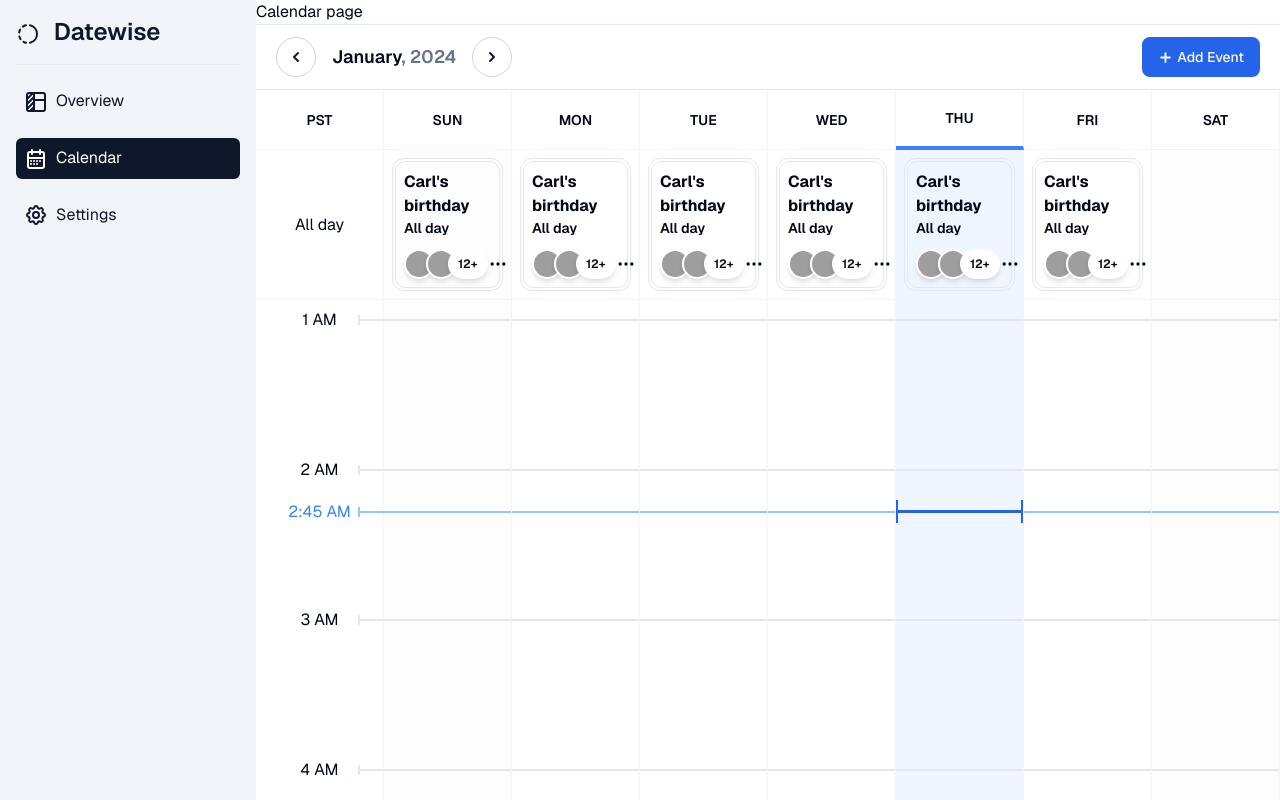
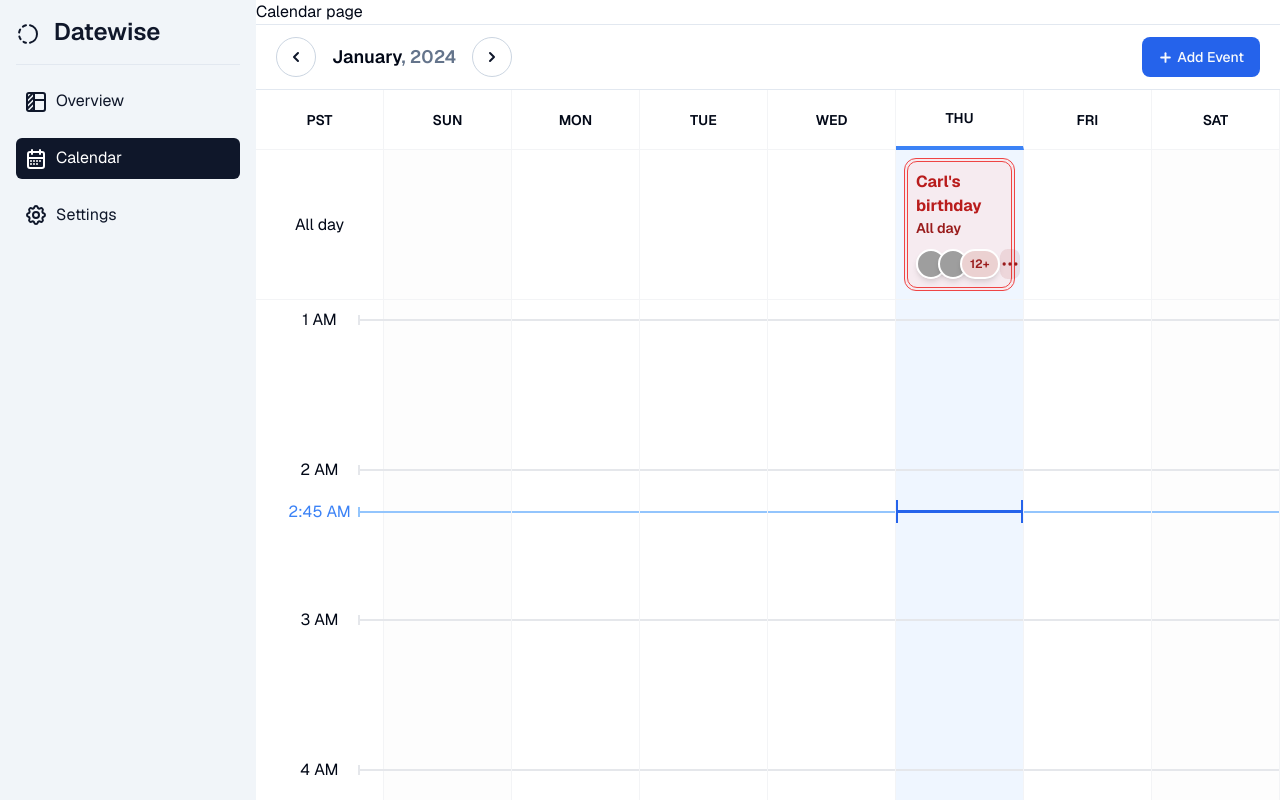
Before and after one commit to zshlabs/datewise, a Next.js app: page /calendar in a window 1280 px wide. Shown: the top 800 px of the page. Built offline with nearby package versions, Linux system fonts and the light colour scheme; grey boxes are pictures that could not be loaded; what tailwindcss-patterns would draw is missing.

Commit message:
ui: adds title and time props to event card

```diff
--- a/src/app/(application)/calendar/components/Calendar.tsx
+++ b/src/app/(application)/calendar/components/Calendar.tsx
@@ -69,12 +69,9 @@ const CalendarGrid = () => {
             className="border-b border-r border-gray-100 h-[150px] p-2"
           >
             {/* Events */}
-            {day == "Thursday" && <EventCard variant="green" />}
-            {day == "Tuesday" && <EventCard variant="red" />}
-            {day == "Monday" && <EventCard variant="yellow" />}
-            {day == "Wednesday" && <EventCard variant="orange" />}
-            {day == "Friday" && <EventCard variant="gray" />}
-            {day == "Sunday" && <EventCard variant="blue" />}
+            {day == "Thursday" && (
+              <EventCard variant="red" title="Carl's birthday" time="all-day" />
+            )}
           </div>
 
           {/* Hour rows */}
--- a/src/app/(application)/calendar/components/EventCard.tsx
+++ b/src/app/(application)/calendar/components/EventCard.tsx
@@ -3,19 +3,49 @@ import React from "react";
 
 interface Props {
   variant: "green" | "red" | "gray" | "orange" | "yellow" | "blue";
+  title: string;
+  time: "all-day" | { from: Date; to: Date };
 }
 
-function EventCard({ variant }: Props) {
+function EventCard({ variant, title, time }: Props) {
+  const startTime =
+    time != "all-day" &&
+    time.from.toLocaleTimeString("en-US", {
+      hour: "numeric",
+      minute: "numeric",
+      hour12: true,
+    });
+
+  const endTime =
+    time != "all-day" &&
+    time.to.toLocaleTimeString("en-US", {
+      hour: "numeric",
+      minute: "numeric",
+      hour12: true,
+    });
+
   return (
     <div
       className={`w-[100%] h-[100%] border border-${variant}-500 rounded-xl p-[2px] bg-${variant}-100/50`}
     >
+      {/* This div is to preload tailwind colors classes because it won't support dynamic variables */}
+      <div className="hidden">
+        <div className="border-green-500 bg-green-100/50 text-green-700 text-green-800 bg-green-800/20 bg-green-800/10"></div>
+        <div className="border-blue-500 bg-blue-100/50 text-blue-700 text-blue-800 bg-blue-800/20 bg-blue-800/10"></div>
+        <div className="border-red-500 bg-red-100/50 text-red-700 text-red-800 bg-red-800/20 bg-red-800/10"></div>
+        <div className="border-orange-500 bg-orange-100/50 text-orange-700 text-orange-800 bg-orange-800/20 bg-orange-800/10"></div>
+        <div className="border-yellow-500 bg-yellow-100/50 text-yellow-700 text-yellow-800 bg-yellow-800/20 bg-yellow-800/10"></div>
+        <div className="border-gray-500 bg-gray-100/50 text-gray-700 text-gray-800 bg-gray-800/20 bg-gray-800/10"></div>
+      </div>
+
       <div
         className={`w-[100%] h-[100%] border border-${variant}-500 rounded-[10px] p-2 flex flex-col`}
       >
         <div className="flex-1">
-          <h4 className={`font-bold text-${variant}-700`}>Carl's birthday</h4>
-          <p className={`text-${variant}-800 text-sm font-semibold`}>All day</p>
+          <h4 className={`font-bold text-${variant}-700`}>{title}</h4>
+          <p className={`text-${variant}-800 text-sm font-semibold`}>
+            {time == "all-day" ? "All day" : `${startTime} - ${endTime}`}
+          </p>
         </div>
         <div className="flex items-center justify-between">
           <div className="flex items-center">
```
